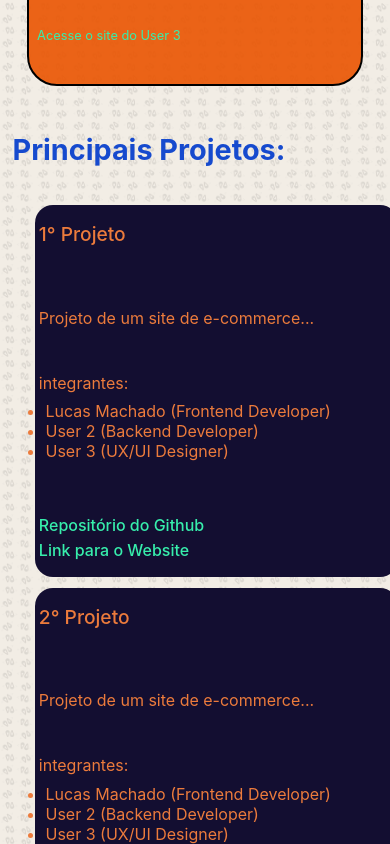
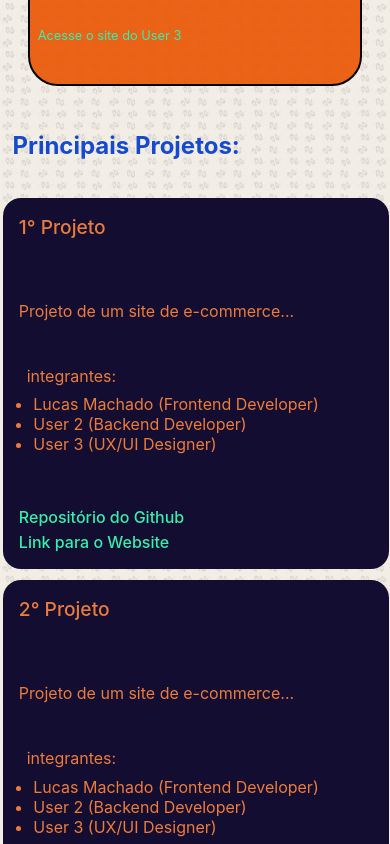
Before and after one commit to M3-Developers/M3.LandingPage-react, a React (Create React App) app: page / in a window 390 px wide. Shown: the part 2920-3764 px from the top of the page. Built offline with nearby package versions, Linux system fonts and the light colour scheme.

Commit message:
Fix: Changed some titles font size and some text alignment

```diff
--- a/src/Style/Home.scss
+++ b/src/Style/Home.scss
@@ -76,7 +76,7 @@ body {
         }
 
         .Members_Title{
-            font-size: clamp(1.8rem, 3vw, 3rem);
+            font-size: clamp(1.8rem, 3vw, 2.8rem);
             line-height: 1.5;
             text-align: center;
         }
@@ -97,13 +97,13 @@ body {
 
 
         .Project_Title {
-            font-size: clamp(1.8rem, 2vw, 2.5rem);
+            font-size: clamp(1.5rem, 2vw, 2rem);
             line-height: 1.5;
         }
 
         .Projects_Container {
             display: grid;
-            grid-template-columns: repeat(auto-fit, minmax(400px, 1fr));
+            grid-template-columns: repeat(auto-fit, minmax(360px, 1fr));
             grid-auto-rows: minmax(250px, auto);
             justify-items: center;
             gap: 3%;
@@ -111,6 +111,7 @@ body {
         }
 
         .GotoProjects_anchor {
+            font-size: clamp(1.5rem, 2vw, 2rem);
             margin-bottom: 0;
         }
     }
--- a/src/components/Member/style.scss
+++ b/src/components/Member/style.scss
@@ -1,21 +1,21 @@
 @use "../../Variables.scss" as *;
 
 .Member_Container {
-    @media (max-width: 558px) {
-        width: 81vw;
+    @media (max-width: 685px) {
+        width: 90%;
 
         img {
             width: 77vw;
         }
     }
-    @media (min-width: 558px) and (max-width: 873px) {
-        width: 38vw;
+    @media (min-width: 685px) and (max-width: 1052px) {
+        width: 90%;
 
         img {
             width: 32vw;
         }
     }
-    @media (min-width: 873px) {
+    @media (min-width: 1052px) {
         width: 19.9vw;
 
         img {
--- a/src/components/TopProjects/style.scss
+++ b/src/components/TopProjects/style.scss
@@ -8,8 +8,17 @@
     flex-direction: column;
     justify-content: space-between;
     background-color: #130E31;
-    padding: 2vh 1vw;
+    @media (max-width: 676px) {
+        padding: 2vh 4vw;
+    }
+    padding: 2vh 1.5vw;
     border-radius: 18px;
+
+    .ProjectIntegrants_Container {
+        @media (max-width: 676px) {
+            padding: 0 2vw;
+        }
+    }
 
     ul {
         margin: 1vh 1.7vw;
```
